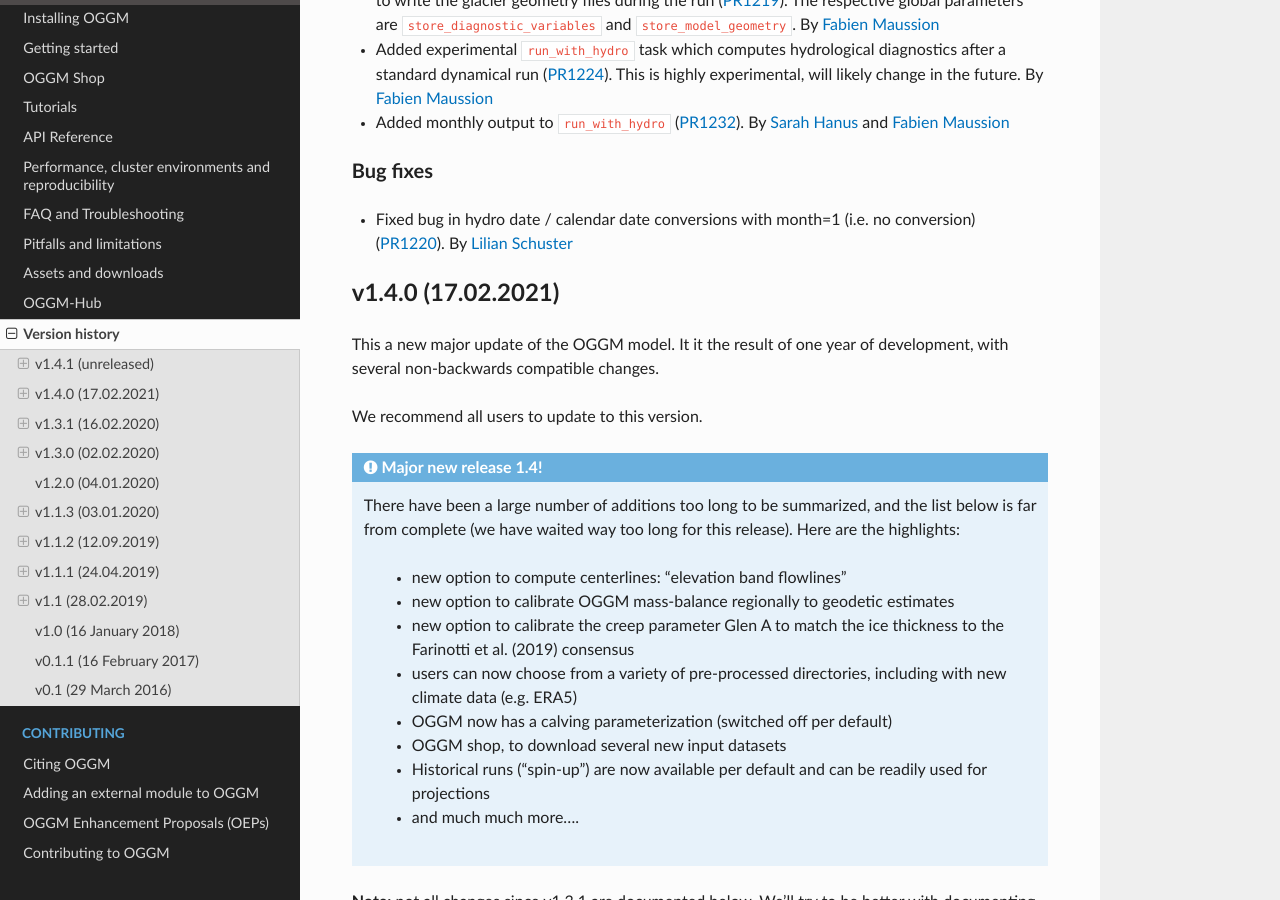
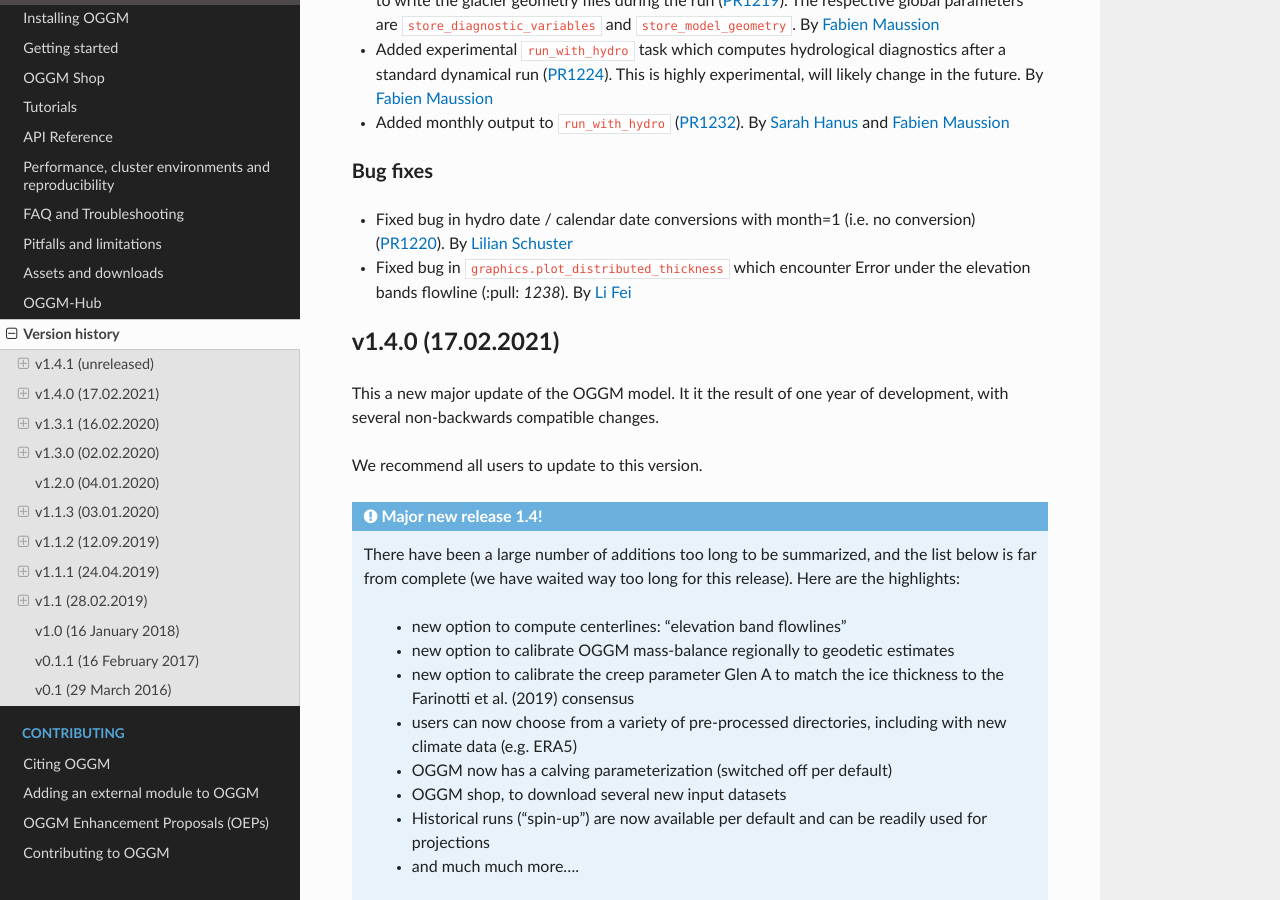
Before and after one commit to OGGM/oggm, a Sphinx documentation site: the page built from docs/whats-new.rst, in a window 1280 px wide and 900 px high, scrolled down 597 px. Built offline with Sphinx 7.4.7 and the Read the Docs theme 2.0.0, drawn with Linux system fonts in a browser that asks for light colours; the version number could not be read and is left out.

Commit message:
Made graphics.plot_distributed_thickness work under elevation bands flowline

```diff
--- a/docs/whats-new.rst
+++ b/docs/whats-new.rst
@@ -49,6 +49,9 @@ Bug fixes
 - Fixed bug in hydro date / calendar date conversions with month=1 (i.e.
   no conversion) (:pull:`1220`).
   By `Lilian Schuster <https://github.com/lilianschuster>`_
+- Fixed bug in ``graphics.plot_distributed_thickness`` which encounter Error under
+  the elevation bands flowline (:pull: `1238`).
+  By `Li Fei <https://github.com/Keeptg>`_
 
 v1.4.0 (17.02.2021)
 -------------------
```
